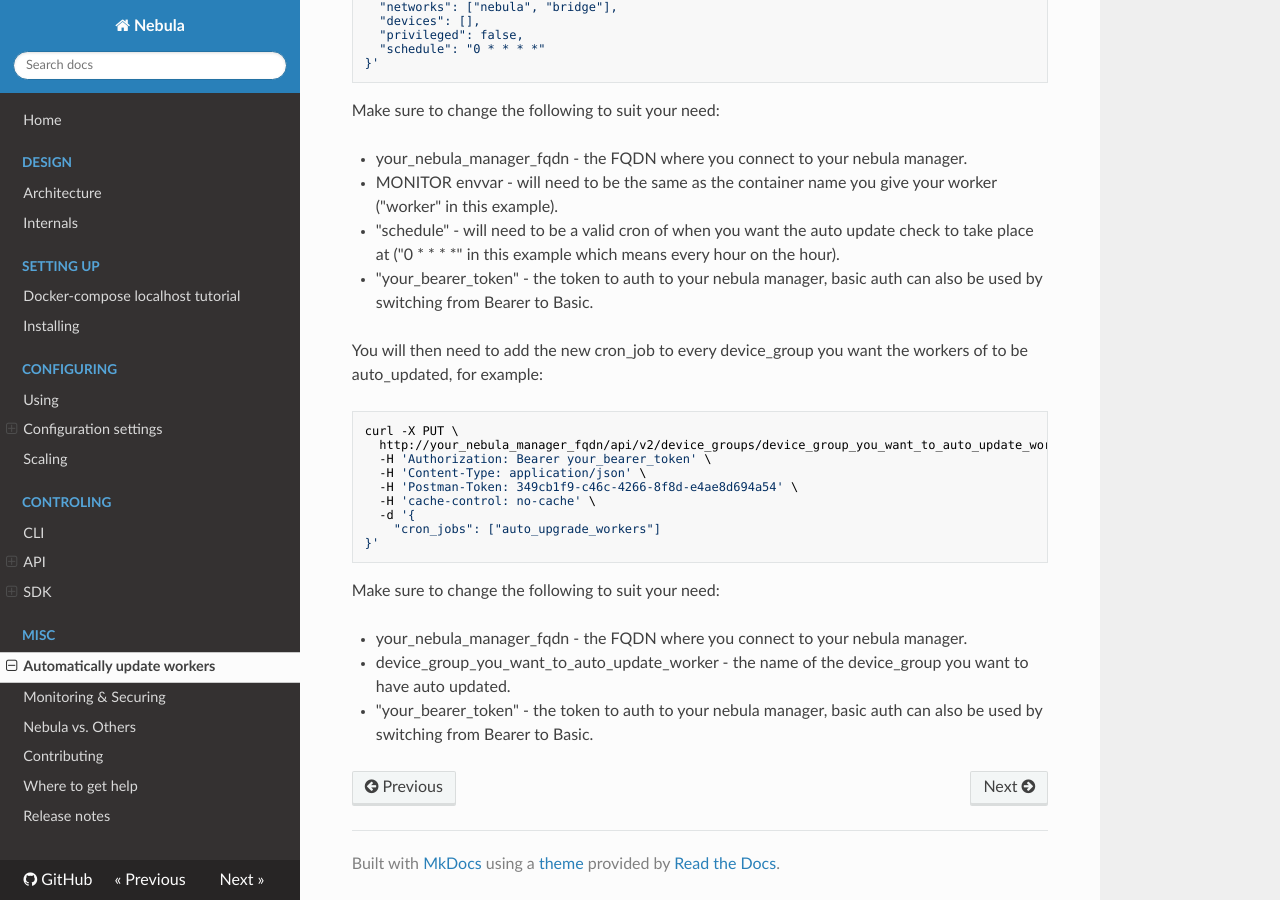
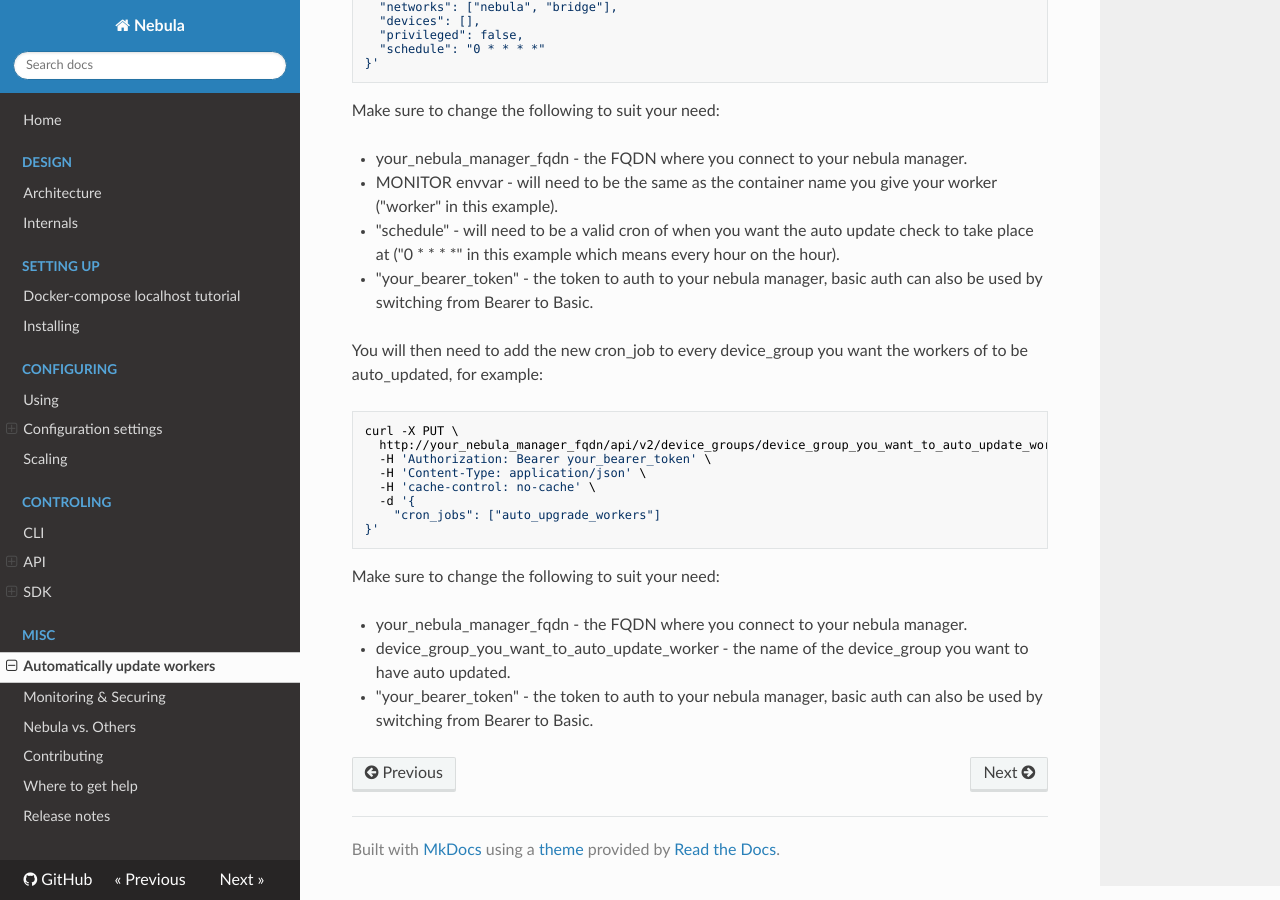
Before and after one commit to nebula-orchestrator/docs, an MkDocs documentation site: the page built from docs/auto-update-workers.md, in a window 1280 px wide and 900 px high, scrolled down 510 px. Built offline with MkDocs 1.6.1, drawn with Linux system fonts in a browser that asks for light colours; nearby versions of some CDN libraries.

Commit message:
removing unneeded postman cache from an example

```diff
--- a/docs/auto-update-workers.md
+++ b/docs/auto-update-workers.md
@@ -37,7 +37,6 @@ curl -X PUT \
   http://your_nebula_manager_fqdn/api/v2/device_groups/device_group_you_want_to_auto_update_worker/update \
   -H 'Authorization: Bearer your_bearer_token' \
   -H 'Content-Type: application/json' \
-  -H 'Postman-Token: 349cb1f9-c46c-4266-8f8d-e4ae8d694a54' \
   -H 'cache-control: no-cache' \
   -d '{
     "cron_jobs": ["auto_upgrade_workers"]
```
